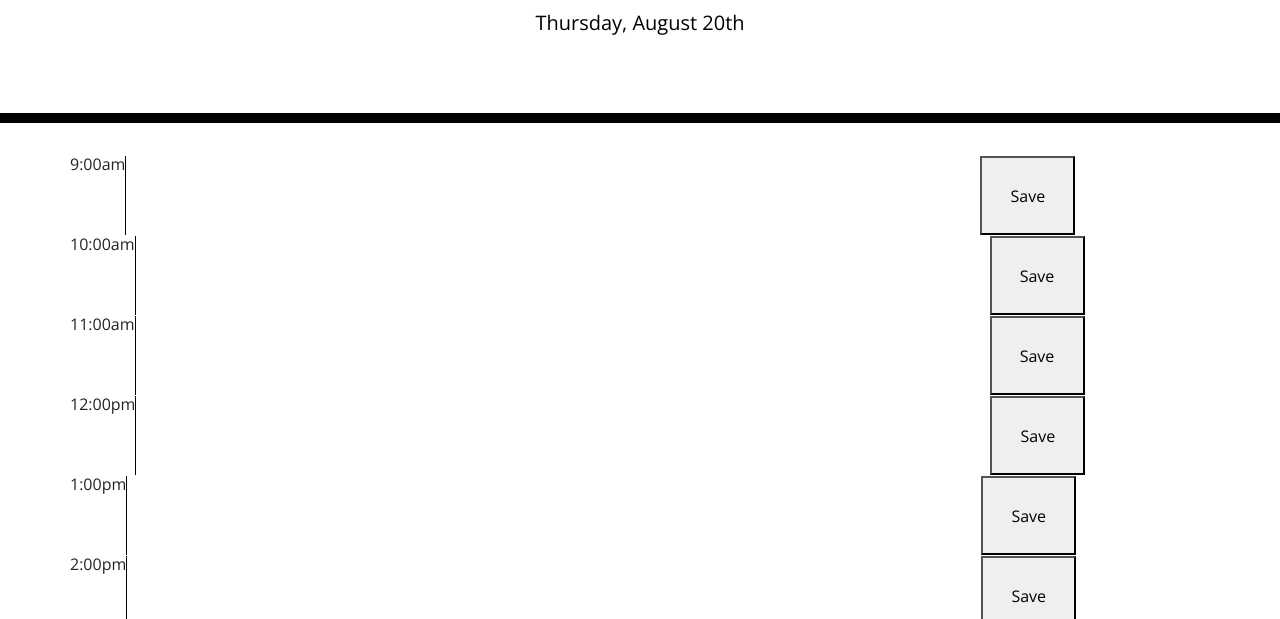
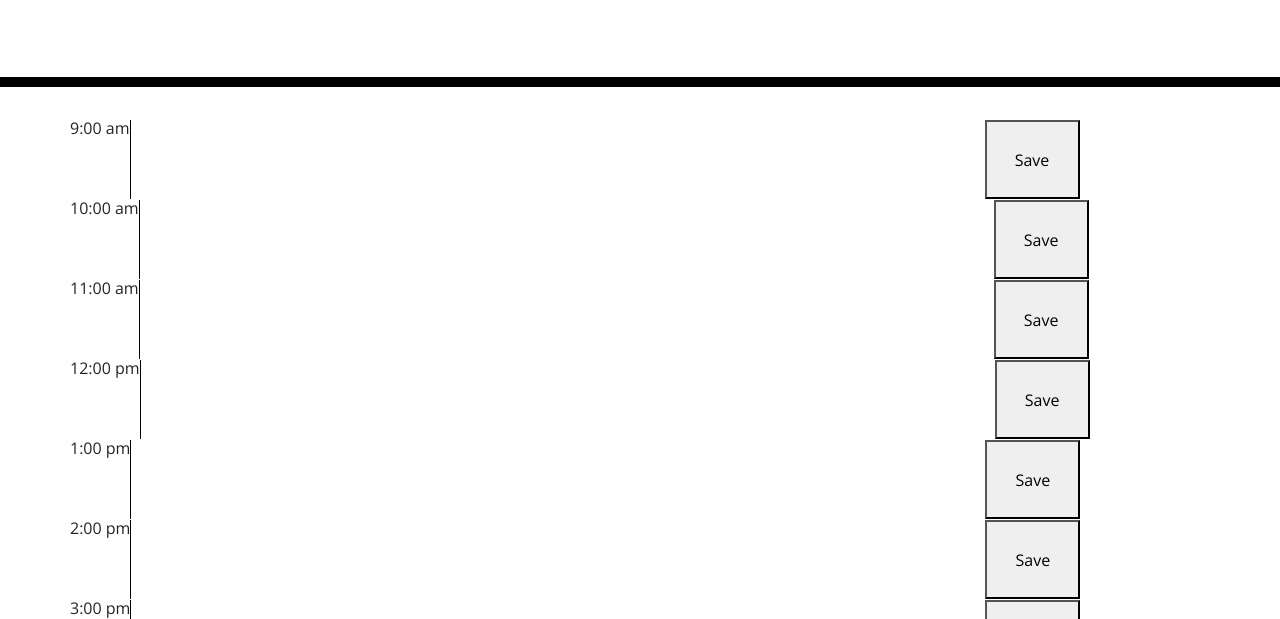
Before and after one commit to JBouchard1134/05-Third-Party-APIs, a plain HTML site: page Develop/index.html in a window 1280 px wide. Shown: the part 181-800 px from the top of the page. Drawn offline with nearby package versions, Linux system fonts and the light colour scheme.

Commit message:
started from scratch, using logic.js for help, will remove when assignment is complete

```diff
--- a/Develop/index.html
+++ b/Develop/index.html
@@ -35,7 +35,7 @@
     <script src="https://code.jquery.com/jquery-3.4.1.min.js"></script>
     <script src="https://cdnjs.cloudflare.com/ajax/libs/moment.js/2.24.0/moment.min.js"></script>
     <script src="./lib/moment/moment.min.js"></script>
-    <script src="./logics.js"></script>
+    <script src="./script.js"></script>
 
   </body>
 </html>
--- a/Develop/logics.js
+++ b/Develop/logics.js
@@ -1,6 +1,5 @@
 const busHours = [{hour: '9:00am'}, {hour:'10:00am'}, {hour:'11:00am'}, {hour:'12:00pm'}, {hour: '1:00pm'}, {hour: '2:00pm'}, {hour: '3:00pm'}, {hour:'4:00pm'}, {hour: '5:00pm'}];
-let userInput2 = localStorage.getItem("userInput");
-$('user-input').text(userInput2);
+let userInput = [''];
 
 // Retrieves current date
 function getDate() {
@@ -9,35 +8,34 @@ function getDate() {
 }
 
 
+
+
 busHours.forEach(function(eachHour) {
 
-
-
     // creates rows
-    const hourRow = $("<form>").attr("class", "row");
-    $(".container").append(hourRow);
+    const $form = $("<form>").attr("class", "row");
+    $(".container").append($form);
 
     // Displays hour per row
-    const hourText = $('<div>').text(`${eachHour.hour}`).attr({'class': 'col-sml-2'});
-    $(hourRow).append(hourText);
+    const $div = $('<div>').text(`${eachHour.hour}`);
+    $div.addClass('col-sml-2');
+    $($form).append($div);
 
     // Input box
-    const textArea = $('<textarea>').attr({'class': 'col-lg-9', 'id': 'user-input'});
-    $(hourRow).append(textArea);
+    const $textArea = $('<textarea>');
+    $textArea.addClass('col-lg-9').attr({'id': 'user-input'});
+    $($form).append($textArea);
 
     // Save Button
-    const saveButton = $('<button>').text('Save').attr({'class': 'col-md-1 save-button'});
-    $(hourRow).append(saveButton);
-
-
-
-
+    const saveButton = $('<button>').text('Save');
+    saveButton.addClass('col-md-1 save-button');
+    $($form).append(saveButton);
 });
 
 getDate();
 
 $('.save-button').on('click', function(event) {
     event.preventDefault();
-    let userInput = $('#user-input').val();
-    localStorage.setItem("userInput", userInput);
+    localStorage.setItem("userInput", JSON.stringify(userInput));
+    console.log(userInput);
 });
--- /dev/null
+++ b/Develop/script.js
@@ -0,0 +1,55 @@
+const busHours = ['9:00 am', '10:00 am', '11:00 am', '12:00 pm', '1:00 pm', '2:00 pm', '3:00 pm', '4:00 pm', '5:00 pm'];
+
+let myTasks = [];
+
+
+for (let i = 0; i < busHours.length; i++) {
+
+    // creates form container
+    const $form = $('<form>');
+    $form.addClass('row');
+    $('.container').append($form);
+
+    // Shows time of day per row
+    const $hour = $('<div>');
+    $hour.text(busHours[i]);
+    $hour.addClass('col-sml-2');
+    $($form).append($hour);
+
+    // Adds text area
+    const $myTask = $('<textarea>');
+    $myTask.addClass('col-lg-9');
+    $myTask.attr({'id': 'my-task'});
+    $($form).append($myTask);
+
+    // Adds Save Button
+    const $saveBtn = $('<button>');
+    $saveBtn.addClass('col-md-1 save-btn');
+    $saveBtn.text('Save');
+    $($form).append($saveBtn);
+
+    //
+};
+
+function init() {
+    // Write code here to check if there are todos in localStorage
+    if (localStorage.getItem('myTasks')) {
+        const savedTodos = JSON.parse(localStorage.getItem('myTasks'))
+        myTasks.push(...savedTasks);
+      console.log(myTasks);
+    }
+  }
+
+function storeTasks() {
+    // Add code here to stringify the todos array and save it to the "todos" key in localStorage
+    localStorage.setItem('myTasks', JSON.stringify(myTasks));
+  }
+
+$('.save-btn').on('click', function(event) {
+    event.preventDefault();
+    const myTask = $('form>textarea').val().trim();
+    myTasks.push(myTask);
+    storeTasks();
+});
+
+init();
```
